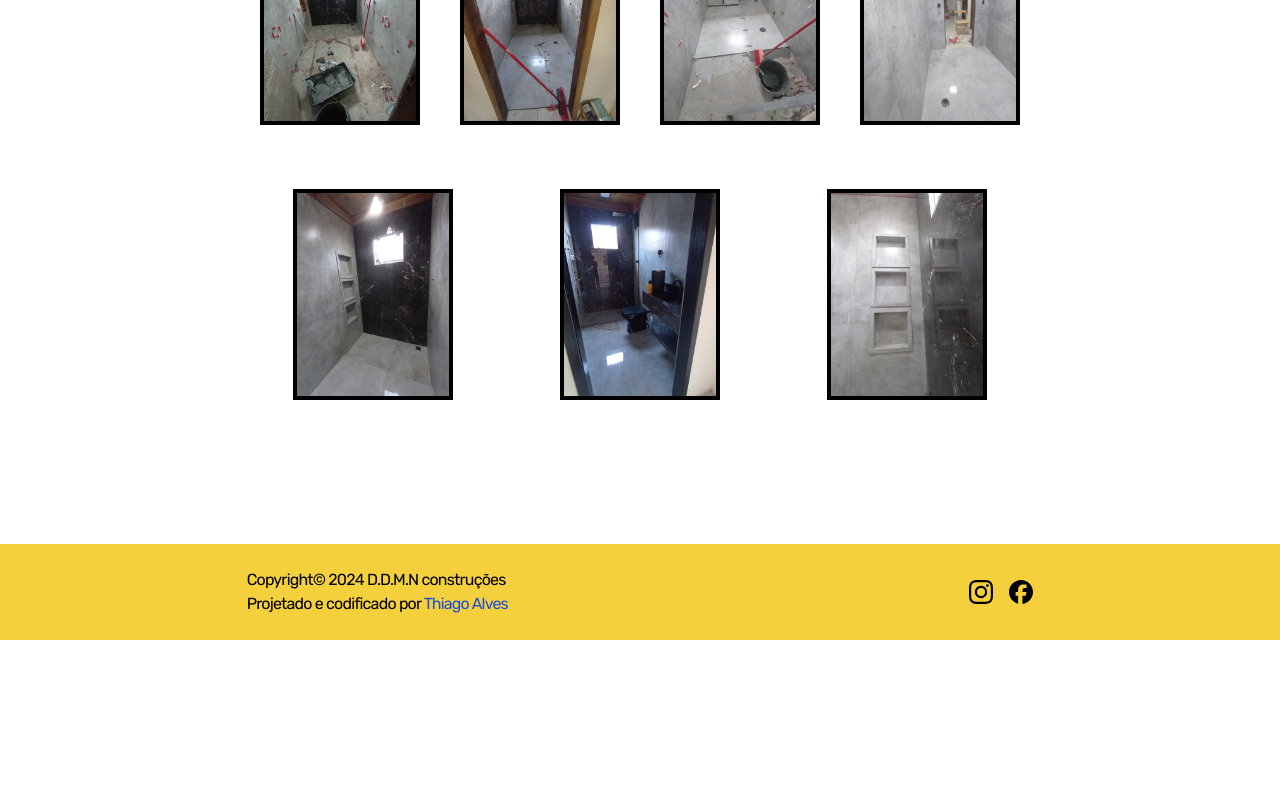
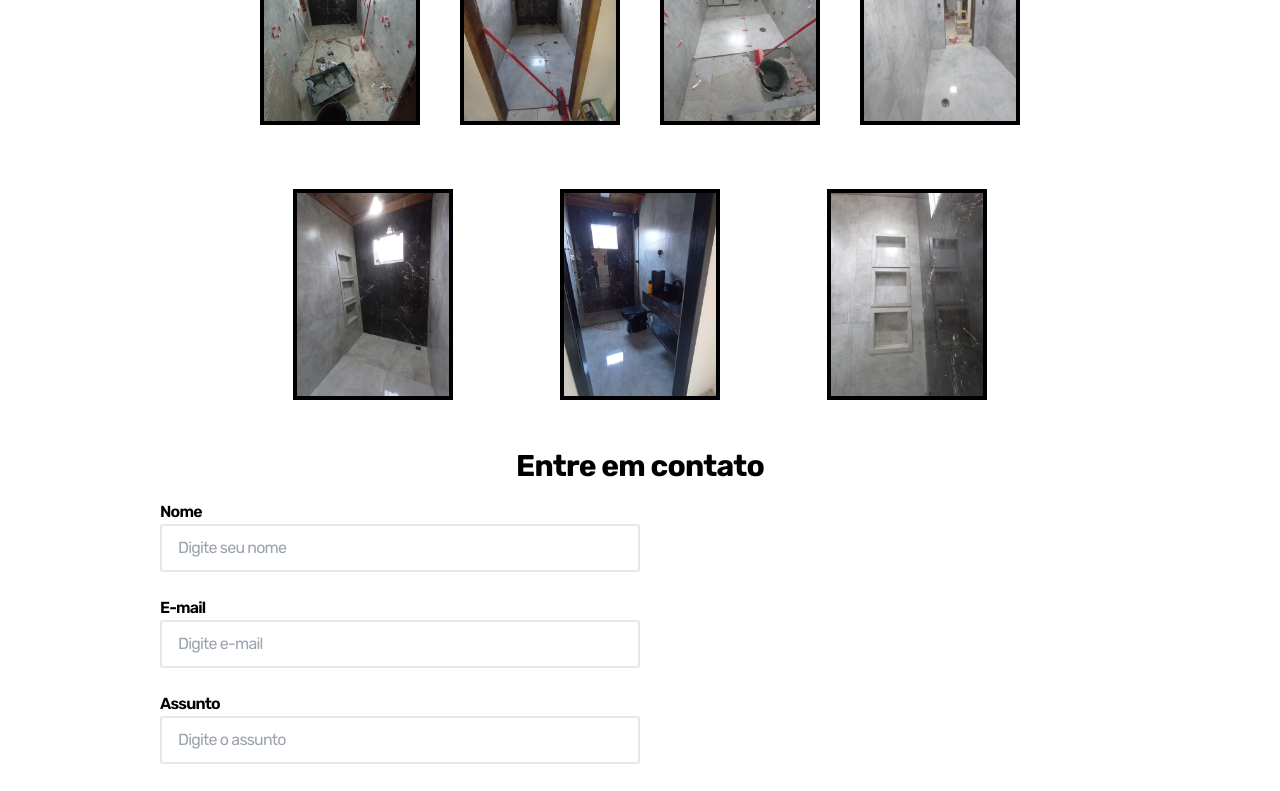
Before and after one commit to Thiago87dev/bricklayer-project, a Next.js app: page /projects in a window 1280 px wide. Shown: the part 1279-2070 px from the top of the page. Before the commit the page ends 1919 px from the top, so only its background shows below. Built offline with nearby package versions, Linux system fonts and the light colour scheme.

Commit message:
fotm in projects

```diff
--- a/src/app/projects/page.tsx
+++ b/src/app/projects/page.tsx
@@ -1,9 +1,20 @@
+"use client";
+import ContactForm from "@/components/ContactForm";
 import Projects from "@/components/projects/Projects";
 
 const page = () => {
   return (
     <div>
-      <Projects />
+      <div>
+        <Projects />
+      </div>
+      <div className="w-3/4 mx-auto flex flex-col gap-4 py-8">
+        <h2 className="text-center text-3xl font-bold">Entre em contato</h2>
+        <ContactForm
+          successTextColor="text-colorBlack"
+          textLabel="text-colorBlack"
+        />
+      </div>
     </div>
   );
 };
--- a/src/components/projects/Projects.tsx
+++ b/src/components/projects/Projects.tsx
@@ -58,7 +58,7 @@ const imgArray = [
     };
 
     return (
-      <div className="flex flex-col py-32 px-4 md:px-0 md:w-3/5 mx-auto ">
+      <div className="flex flex-col pt-32 px-4 md:px-0 md:w-3/5 mx-auto ">
         <div className="flex flex-col gap-8">
             <h1 className="text-center text-5xl font-bold">Alguns de nossos projetos</h1>
             <p className="text-center">Bem-vindo à nossa galeria de projetos de reforma e construção! Aqui, orgulhosamente apresentamos uma seleção dos projetos realizados pela nossa empresa, destacando nossa experiência e compromisso com a excelência em cada empreendimento.</p>
```
